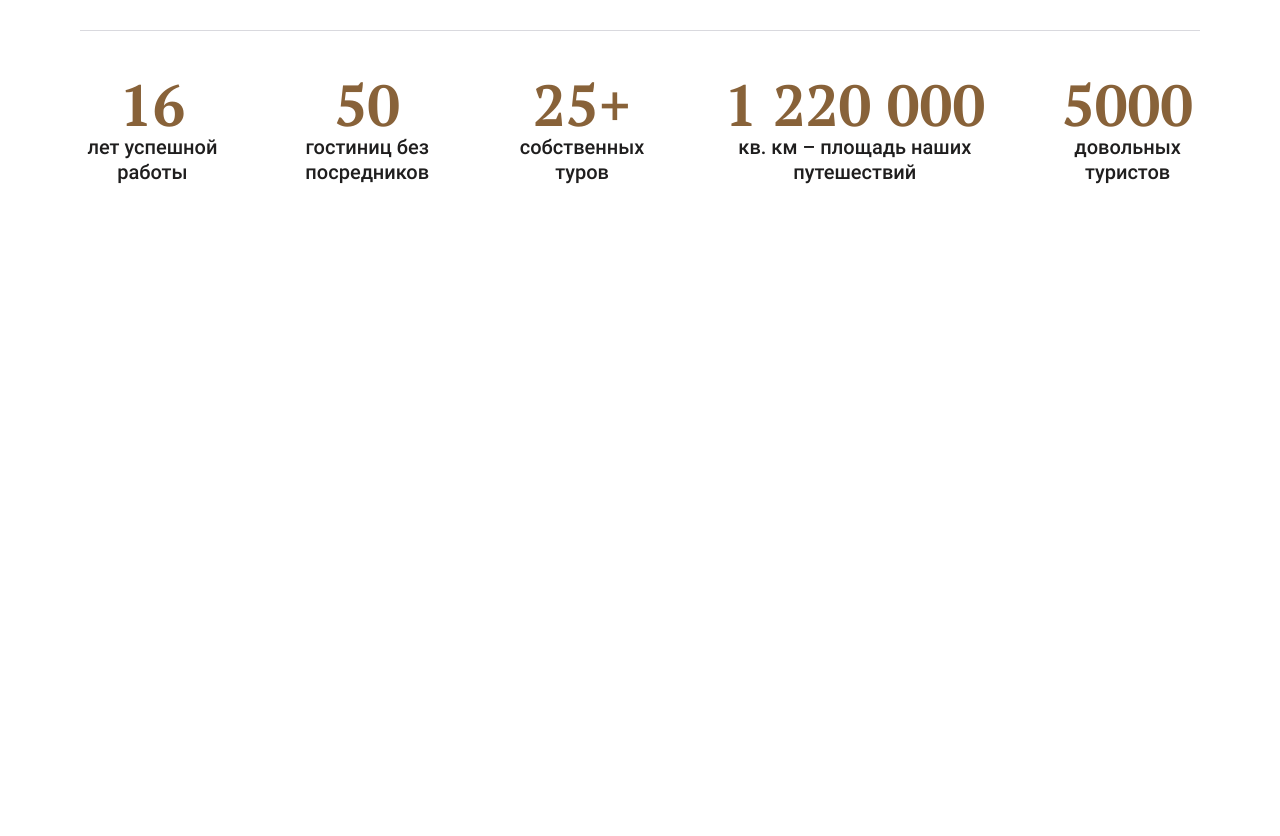
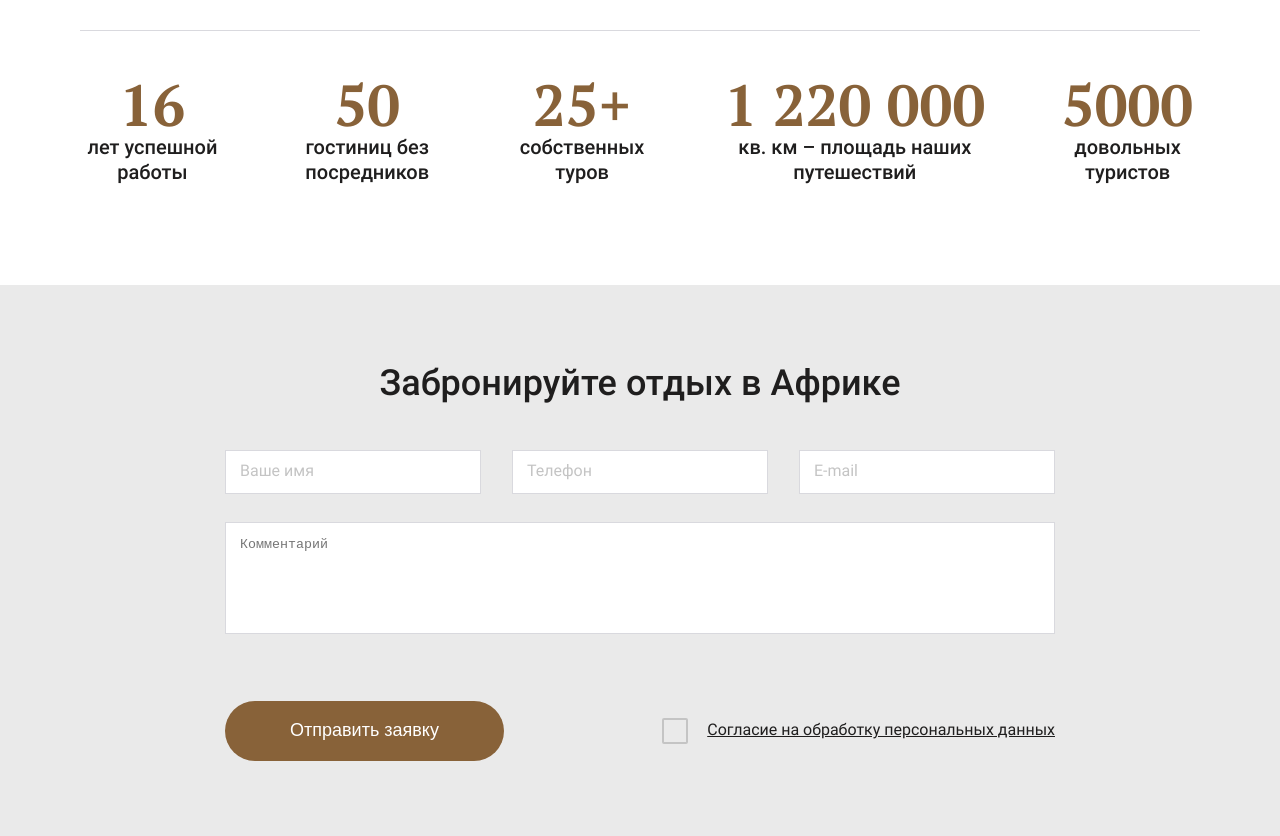
Before and after one commit to rook16rus/Safari, a website built with webpack: page src/index.html in a window 1280 px wide. Shown: the part 6231-7067 px from the top of the page. Before the commit the page ends 6516 px from the top, so only its background shows below. Built offline with nearby package versions, Linux system fonts and the light colour scheme; files whose address does not match are found by name.

Commit message:
Разметил и стилизовал блок с формой

```diff
--- a/src/index.html
+++ b/src/index.html
@@ -353,6 +353,23 @@
             </ul>
         </div>
     </section>
+    <section class="booking">
+        <div class="container">
+            <h2 class="booking__title title">Забронируйте отдых в Африке</h2>
+            <form action="#" class="booking__form">
+                <input class="booking__input" type="text" placeholder="Ваше имя">
+                <input class="booking__input" type="text" placeholder="Телефон">
+                <input class="booking__input" type="text" placeholder="E-mail">
+                <textarea class="booking__area" cols="30" rows="10" placeholder="Комментарий"></textarea>
+                <button class="booking__btn" type="submit">Отправить заявку</button>
+                <label class="booking__label">
+                    <input type="checkbox" class="booking__checkbox visually-hidden">
+                    <span class="booking__checkbox-style"></span>
+                    Согласие на обработку персональных данных
+                </label>
+            </form>
+        </div>
+    </section>
 </main>
 
 <footer class="footer">
--- a/src/sass/style.scss
+++ b/src/sass/style.scss
@@ -410,3 +410,88 @@ ul {
   font-weight: 500;
   color: $accent;
 }
+
+.booking {
+  background-color: #EAEAEA;
+  padding: 75px 0;
+}
+
+.booking__title {
+  margin-bottom: 43px;
+}
+
+.booking__form {
+  display: flex;
+  justify-content: space-between;
+  align-items: center;
+  flex-wrap: wrap;
+  max-width: 830px;
+  margin: 0 auto;
+}
+
+.booking__input {
+  width: 256px;
+  height: 44px;
+  border: 1px solid #D9D9DE;
+  padding: 11px 14px 12px;
+  margin-bottom: 28px;
+  font-size: 16px;
+
+  &::placeholder, .booking__area::placeholder {
+    font-family: 'Roboto', 'Arial', sans-serif;
+    font-size: 16px;
+    color: #C4C4C4;
+  }
+}
+
+.booking__area {
+  width: 100%;
+  padding: 14px;
+  height: 112px;
+  border: 1px solid #D9D9DE;
+  resize: none;
+  margin-bottom: 67px;
+}
+
+.booking__btn {
+  background-color: $brown;
+  border-radius: 30px;
+  border: none;
+  color: #fff;
+  font-size: 18px;
+  line-height: 21px;
+  padding: 19px 65px 20px;
+  cursor: pointer;
+}
+
+.booking__label {
+  font-size: 16px;
+  line-height: 1.3;
+  text-decoration: underline;
+  display: flex;
+  align-items: center;
+}
+
+.booking__checkbox {
+  padding-left: 45px;
+}
+
+.booking__checkbox-style {
+  width: 26px;
+  height: 26px;
+  border: 2px solid #C4C4C4;
+  border-radius: 2px;
+  position: absolute;
+  margin-left: -45px;
+}
+
+.booking__checkbox:checked + .booking__checkbox-style::before {
+  content: "";
+  position: absolute;
+  width: 16px;
+  height: 16px;
+  background-color: #C4C4C4;
+  top: 50%;
+  left: 50%;
+  transform: translate(-50%, -50%);
+}
```
